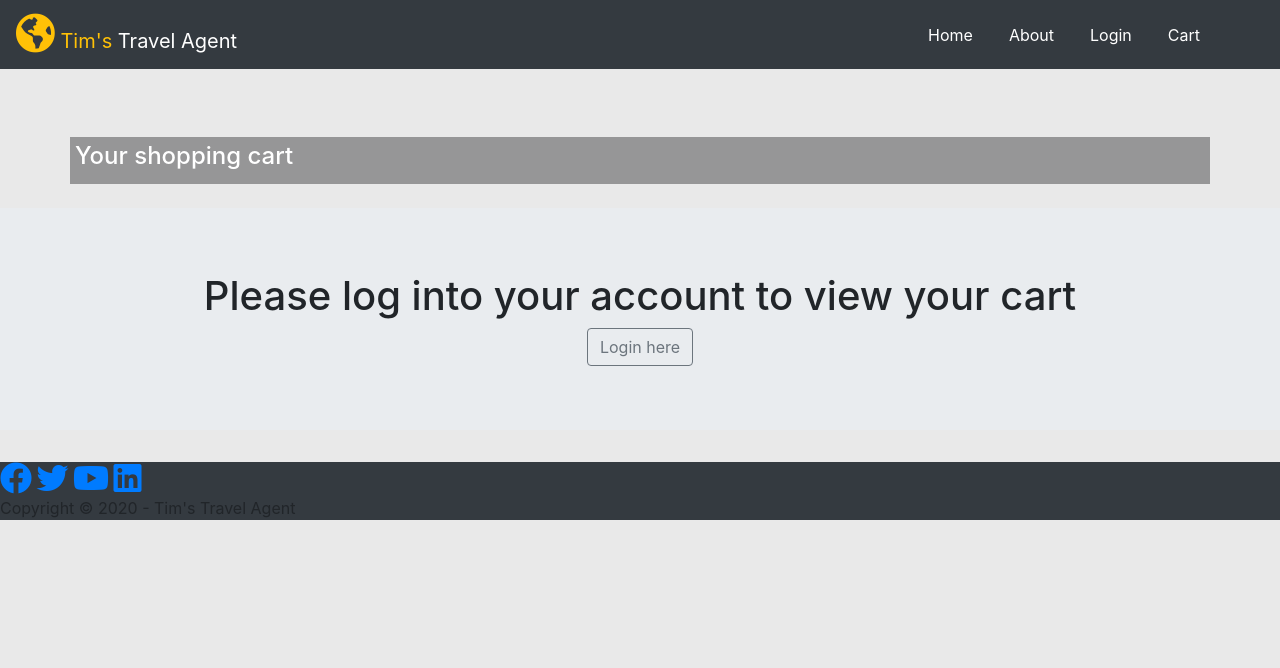
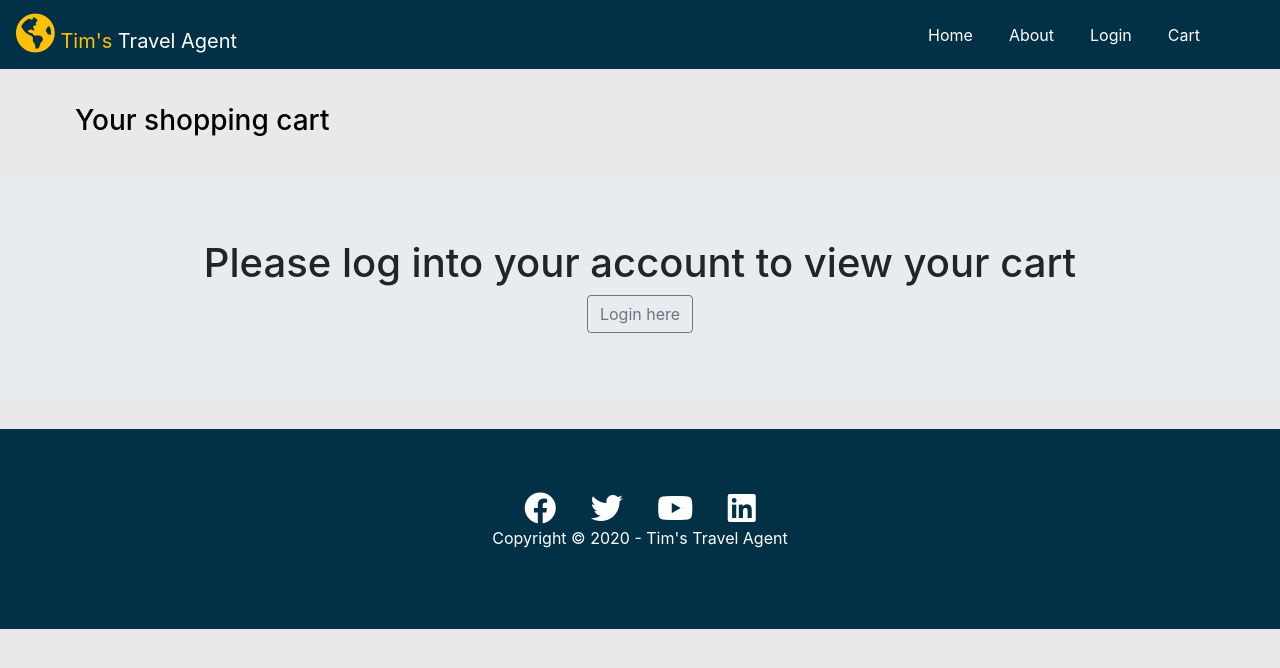
Before and after one commit to tczh/ProjectItinerary, a PHP site: page /checkout.html in a window 1280 px wide. Shown: the top 668 px of the page. Run offline with PHP 8.4, Linux system fonts and the light colour scheme; some libraries are stand-ins or nearby versions.

Commit message:
navbar commit

```diff
--- a/checkout.html
+++ b/checkout.html
@@ -15,16 +15,22 @@
     <link rel="stylesheet" href="https://cdnjs.cloudflare.com/ajax/libs/font-awesome/5.13.0/css/all.min.css"
         integrity="sha256-h20CPZ0QyXlBuAw7A+KluUYx/3pK+c7lYEpqLTlxjYQ=" crossorigin="anonymous" />
 
-    <script src="https://code.jquery.com/jquery-3.5.1.slim.min.js" integrity="sha384-DfXdz2htPH0lsSSs5nCTpuj/zy4C+OGpamoFVy38MVBnE+IbbVYUew+OrCXaRkfj" crossorigin="anonymous"></script>
+    <script src="https://code.jquery.com/jquery-3.5.1.slim.min.js"
+        integrity="sha384-DfXdz2htPH0lsSSs5nCTpuj/zy4C+OGpamoFVy38MVBnE+IbbVYUew+OrCXaRkfj" crossorigin="anonymous">
+    </script>
 
-    <script src="https://cdn.jsdelivr.net/npm/popper.js@1.16.1/dist/umd/popper.min.js" integrity="sha384-9/reFTGAW83EW2RDu2S0VKaIzap3H66lZH81PoYlFhbGU+6BZp6G7niu735Sk7lN" crossorigin="anonymous"></script>
+    <script src="https://cdn.jsdelivr.net/npm/popper.js@1.16.1/dist/umd/popper.min.js"
+        integrity="sha384-9/reFTGAW83EW2RDu2S0VKaIzap3H66lZH81PoYlFhbGU+6BZp6G7niu735Sk7lN" crossorigin="anonymous">
+    </script>
 
-    <script src="https://stackpath.bootstrapcdn.com/bootstrap/4.5.2/js/bootstrap.min.js" integrity="sha384-B4gt1jrGC7Jh4AgTPSdUtOBvfO8shuf57BaghqFfPlYxofvL8/KUEfYiJOMMV+rV" crossorigin="anonymous"></script>
+    <script src="https://stackpath.bootstrapcdn.com/bootstrap/4.5.2/js/bootstrap.min.js"
+        integrity="sha384-B4gt1jrGC7Jh4AgTPSdUtOBvfO8shuf57BaghqFfPlYxofvL8/KUEfYiJOMMV+rV" crossorigin="anonymous">
+    </script>
     <link rel="stylesheet" href="create_itinerary.css">
 
 
 
-    <nav id="navbar" class="navbar top fixed-top navbar-dark bg-dark navbar-expand-lg">
+    <nav id="navbar" class="navbar top fixed-top navbar-dark  navbar-expand-lg" style="background-color: #023047;">
         <!-- Navbar content -->
         <a class="navbar-brand" href="index.php">
             <span class="text-warning"><i class="fas fa-globe-americas fa-2x"></i></span>
@@ -83,10 +89,10 @@
     <!-- shopping cart header -->
 
 
-    <div class="container" style="background-color: rgb(150, 150, 151); color: white; padding: 5px; margin-top: 68px;">
+    <div class="container" style=" color:black; padding: 5px; margin-top:30px;">
         <div class="row">
             <div class="col">
-                <h4>Your shopping cart</h4>
+                <h3>Your shopping cart</h3>
             </div>
 
         </div>
@@ -129,11 +135,11 @@
     <!-- <footer> -->
     <div id="itinerary_body2">
 
-        <div style="position: sticky;bottom: 0;">
-            <div class="container shadow-sm p-3 mb-5"
+        <div style="position: sticky;bottom: 0; ">
+            <div class="container shadow-sm p-3 mb-5" style="background-color: #023047;"
                 style="background-color:rgb(36, 36, 51); color: white; padding: 15px; overflow: hidden;">
                 <div class="form-row">
-                    <div class="col-8">
+                    <div class="col-8" style="color: white;">
                         <h4>Total</h4>
                         Total Itineraries= <span id="total_number">0</span>
                     </div>
@@ -142,7 +148,7 @@
                         0.00
                     </div>
 
-                    <div class="col-sm-2" style="padding: 20px 10px 20px 10px; ">
+                    <div class="col-sm-2" style="padding: 20px 10px 20px 10px; color: white">
                         <button type="button" class="btn btn-outline-secondary"
                             onclick="checkout_button(); window.location.href='payment.html'">
                             Checkout</button>
@@ -153,8 +159,6 @@
             </div>
         </div>
     </div>
-
-
 
 
 
@@ -187,7 +191,7 @@
 
 
 
-    <footer class="footer bg-dark">
+    <footer class="footer" style="background-color: #023047; color:white">
         <div class="social">
             <a href="#"><i class="fab fa-facebook fa-2x"></i></a>
             <a href="#"><i class="fab fa-twitter fa-2x"></i></a>
@@ -198,6 +202,43 @@
     </footer>
 
 
+    <style>
+        .navbar-nav a:hover {
+            border-bottom: #f0ad4e 2px solid;
+        }
+
+
+         /* Footer */
+         .footer {
+            display: flex;
+            flex-direction: column;
+            align-items: center;
+            justify-content: center;
+            text-align: center;
+            height: 200px;
+        }
+
+        .footer a {
+            color: #fff;
+        }
+
+        .footer a:hover {
+            color: #f0ad4e;
+        }
+
+        .footer .social>* {
+            margin-left: 15px;
+            margin-right: 15px;
+        }
+
+        .bg-dark {
+            background: #333;
+            color: #fff;
+        }
+
+
+    </style>
+
 
 
 </body>
--- a/create_itinerary.html
+++ b/create_itinerary.html
@@ -96,7 +96,7 @@
         </div>
       </nav> -->
 
-      <nav id="navbar" class="navbar top fixed-top navbar-dark bg-dark navbar-expand-lg" style="background-color: #023047;">
+      <nav id="navbar" class="navbar top fixed-top navbar-dark navbar-expand-lg" style="background-color: #023047;"  >
         <!-- Navbar content -->
         <a class="navbar-brand" href="index.php">
           <span class="text-warning"><i class="fas fa-globe-americas fa-2x"></i></span>
@@ -315,7 +315,7 @@
     <!-- end of content in the middle => title + itinerary stuff -->
 
     <div class="container" style="width:80%">
-      <button type="button" class="btn mt-3 mb-3" id="add-day-btn" value="1" style="background-color: #fb8500;">Add another day</button>
+      <button type="button" class="btn btn-primary mt-3 mb-3" id="add-day-btn" value="1">Add another day</button>
     </div>
 
     <!--start of container for price input and confrim btn-->
```
Also changed, not shown: ItineraryDetails.php (+124 -12 lines), ProfilePage.php (+9 -33 lines).
